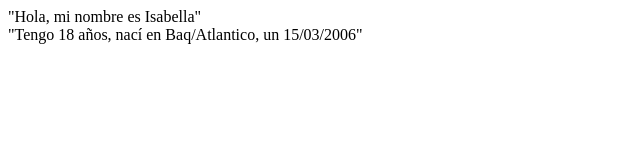
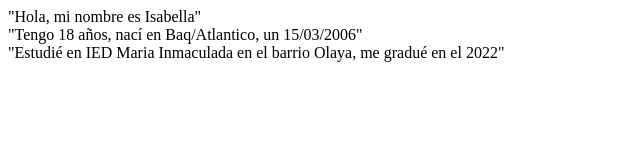
Before and after one commit to Isa-G88/practicando_bp, a plain HTML site: page index.html in a window 1280 px wide. Shown: the whole page, without its empty margins (0-640 px from the left). Drawn offline with Linux system fonts and the light colour scheme.

Commit message:
Add info about me: school and the year i graduated

```diff
--- a/index.html
+++ b/index.html
@@ -8,5 +8,6 @@
 <body>
     <div>"Hola, mi nombre es Isabella"</div>
     <div>"Tengo 18 años, nací en Baq/Atlantico, un 15/03/2006"</div>
+    <div>"Estudié en IED Maria Inmaculada en el barrio Olaya, me gradué en el 2022"</div>
 </body>
 </html>
```
